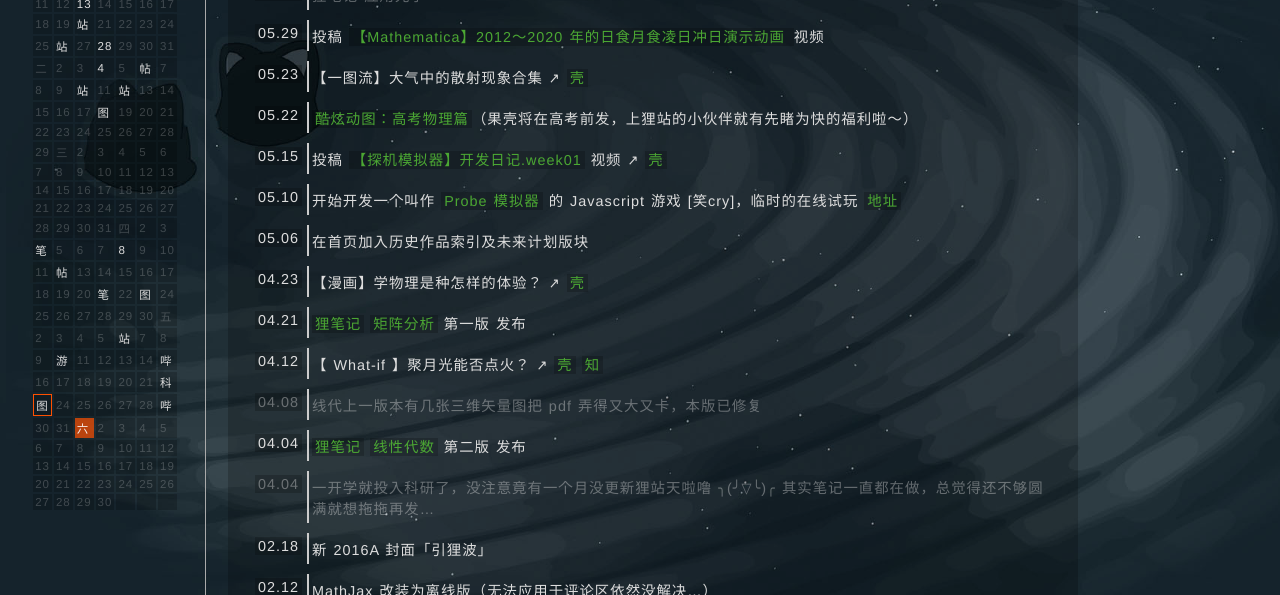
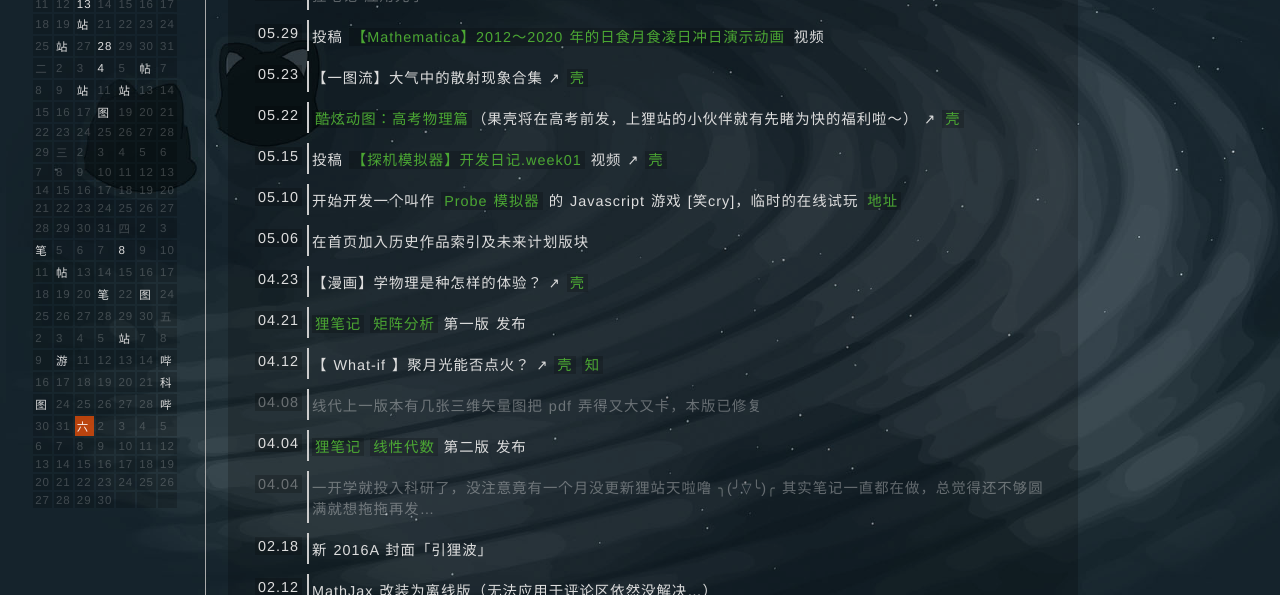
Before and after one commit to LePtC/LePtC.github.io, a Jekyll site: the page built from index.html, in a window 1280 px wide and 900 px high, scrolled down 323 px. Shown: the part 149-744 px from the top of the window. Built offline with Jekyll 4.4.1, drawn with Linux system fonts in a browser that asks for light colours; Markdown is read by kramdown in place of the engine named in the settings; comment, search, counter and statistics services are not loaded.

Commit message:
update index

```diff
--- a/author.html
+++ b/author.html
@@ -38,11 +38,11 @@ title: 联系作者
 <div class="content">
   <p><a title="Github" href="https://github.com/LePtC"><img src="/img/github.ico" style="height:20px"> Github</a>：所有网络公开作品索引汇总</p>
   <p><a title="果壳主页" href="http://www.guokr.com/i/1585771774/"><img src="/img/guokr.ico" style="height:20px"> 果壳主页</a>：作品的发源地及搬运地</p>
-  <p><a title="知乎主页" href="http://www.zhihu.com/people/leptc"><img src="/img/zhihu.ico" style="height:20px"> 知乎主页</a>：就看看，很少说话</p>
+  <p><a title="知乎主页" href="http://www.zhihu.com/people/leptc"><img src="/img/zhihu.ico" style="height:20px"> 知乎主页</a>：和水平比自己高的 PhD 谈笑风生</p>
   <p><a title="哔哩哔哩" href="http://space.bilibili.com/2654670"><img src="/img/bili.ico" style="height:20px"> 哔哩哔哩</a>：就看看，<s>尚未投稿</s> ← 现在有了</p>
   <p><a title="新浪微博" href="http://weibo.com/u/1045122993"><img src="/img/weibo.ico" style="height:20px"> 新浪微博</a>：只看提到我的，绝不说话…</p>
   <p><a title="译言" href="http://user.yeeyan.org/u/485697"><img src="/img/yeeyan.ico" style="height:20px"> 译言主页</a>：专程去看<a href="http://user.yeeyan.org/u/235419">猪的米</a>的</p>
-  <p><a title="physics StackExchange" href="http://physics.stackexchange.com/users/41092/leptc"><img src="/img/pse.ico" style="height:20px"> Physics StackExchange</a>：交流专业问题</p>
+  <p><a title="physics StackExchange" href="http://physics.stackexchange.com/users/41092/leptc"><img src="/img/pse.ico" style="height:20px"> Physics StackExchange</a>：问专业的问题</p>
 </div>
 
 {% include header.html param="联系作者" %}
--- a/index.html
+++ b/index.html
@@ -218,7 +218,7 @@ title: LePtC
   <td><a href="#05.22">科</a></td>
 </tr>
 <tr>
-  <td class="lastday"><a href="#05.23">图</a></td>
+  <td><a href="#05.23">图</a></td>
   <td>24</td>
   <td>25</td>
   <td>26</td>
@@ -229,7 +229,7 @@ title: LePtC
 <tr>
   <td>30</td>
   <td>31</td>
-  <td>六</td>
+  <td class="lastday">六</td>
   <td>2</td>
   <td>3</td>
   <td>4</td>
@@ -397,7 +397,8 @@ title: LePtC
     <a href="http://www.guokr.com/post/734334/">壳</a></td>
   </tr>
   <tr><td><a name="05.22">05.22</a></td>
-    <td class="left"><a href="popsci/p160521/">酷炫动图：高考物理篇</a>（果壳将在高考前发，上狸站的小伙伴就有先睹为快的福利啦～）</td>
+    <td class="left"><a href="popsci/p160521/">酷炫动图：高考物理篇</a>（果壳将在高考前发，上狸站的小伙伴就有先睹为快的福利啦～） ↗
+    <a href="http://www.guokr.com/article/441476/">壳</a></td>
   </tr>
   <tr><td><a name="05.15">05.15</a></td>
     <td class="left">投稿 <a href="http://www.bilibili.com/video/av4666841/">【探机模拟器】开发日记.week01</a> 视频 ↗
--- a/popsci/index.html
+++ b/popsci/index.html
@@ -16,7 +16,7 @@ title: 主页
 <table>
 <tr>
   <td>2016.05.22</td>
-  <td><a href="popsci/p160521/">酷炫动图：高考物理篇</a> <!-- <a href="http://www.guokr.com/article/440873/">↗</a> --></td>
+  <td><a href="popsci/p160521/">酷炫动图：高考物理篇</a> <a href="http://www.guokr.com/article/441476/">↗</a></td>
 </tr>
 <tr>
   <td>2015.10.21</td>
```
